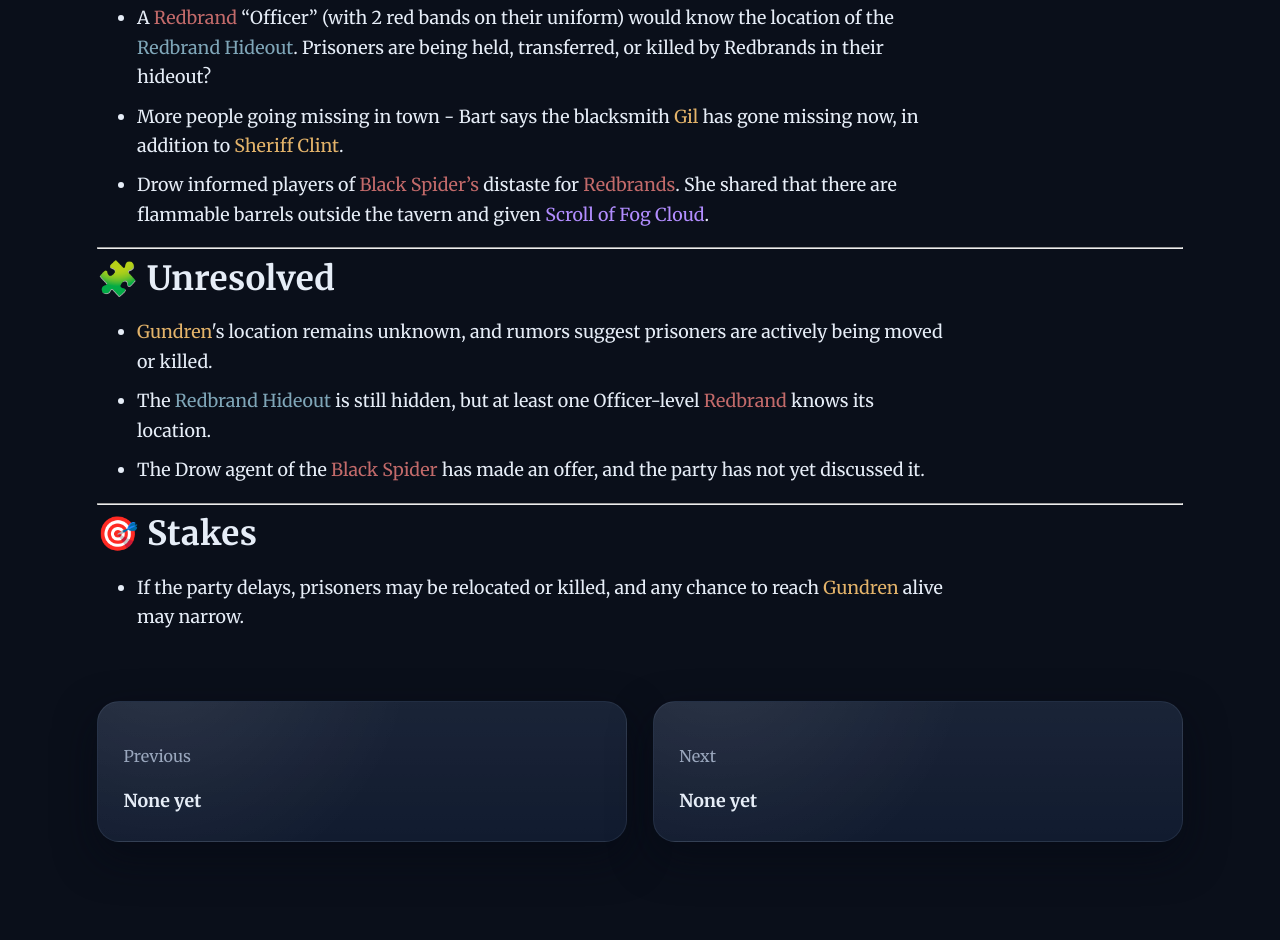
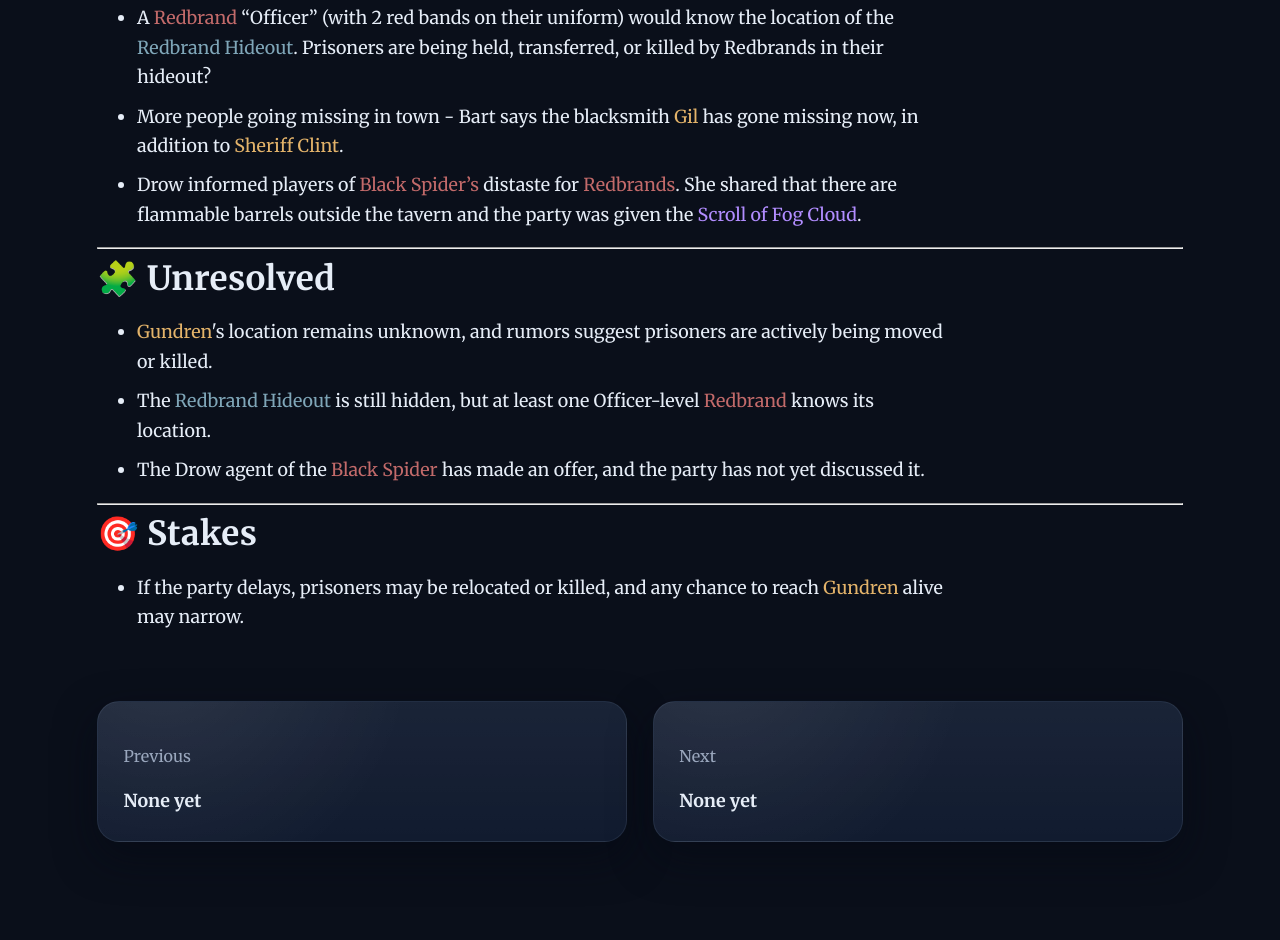
Before and after one commit to cosmic-aurora11/learning-git, an Astro site: page /recaps/session-04 in a window 1280 px wide. Shown: the part 1148-2088 px from the top of the page. Built offline with nearby package versions, Linux system fonts and the light colour scheme; Astro itself is replaced by a stand-in of ours.

Commit message:
small edit recap 2

```diff
--- a/src/content/recaps/session-04.md
+++ b/src/content/recaps/session-04.md
@@ -23,7 +23,7 @@ The party is currently in <span class="recap-location">Phandalin</span>, having
 ## 🔍 Learned
 - A <span class="recap-faction">Redbrand</span> "Officer" (with 2 red bands on their uniform) would know the location of the <span class="recap-location">Redbrand Hideout</span>. Prisoners are being held, transferred, or killed by Redbrands in their hideout?
 - More people going missing in town - Bart says the blacksmith <span class="recap-npc">Gil</span> has gone missing now, in addition to <span class="recap-npc">Sheriff Clint</span>.
-- Drow informed players of <span class="recap-faction">Black Spider's</span> distaste for <span class="recap-faction">Redbrands</span>. She shared that there are flammable barrels outside the tavern and given <span class="recap-item">Scroll of Fog Cloud</span>.
+- Drow informed players of <span class="recap-faction">Black Spider's</span> distaste for <span class="recap-faction">Redbrands</span>. She shared that there are flammable barrels outside the tavern and the party was given the <span class="recap-item">Scroll of Fog Cloud</span>.
 
 ---
 
```
